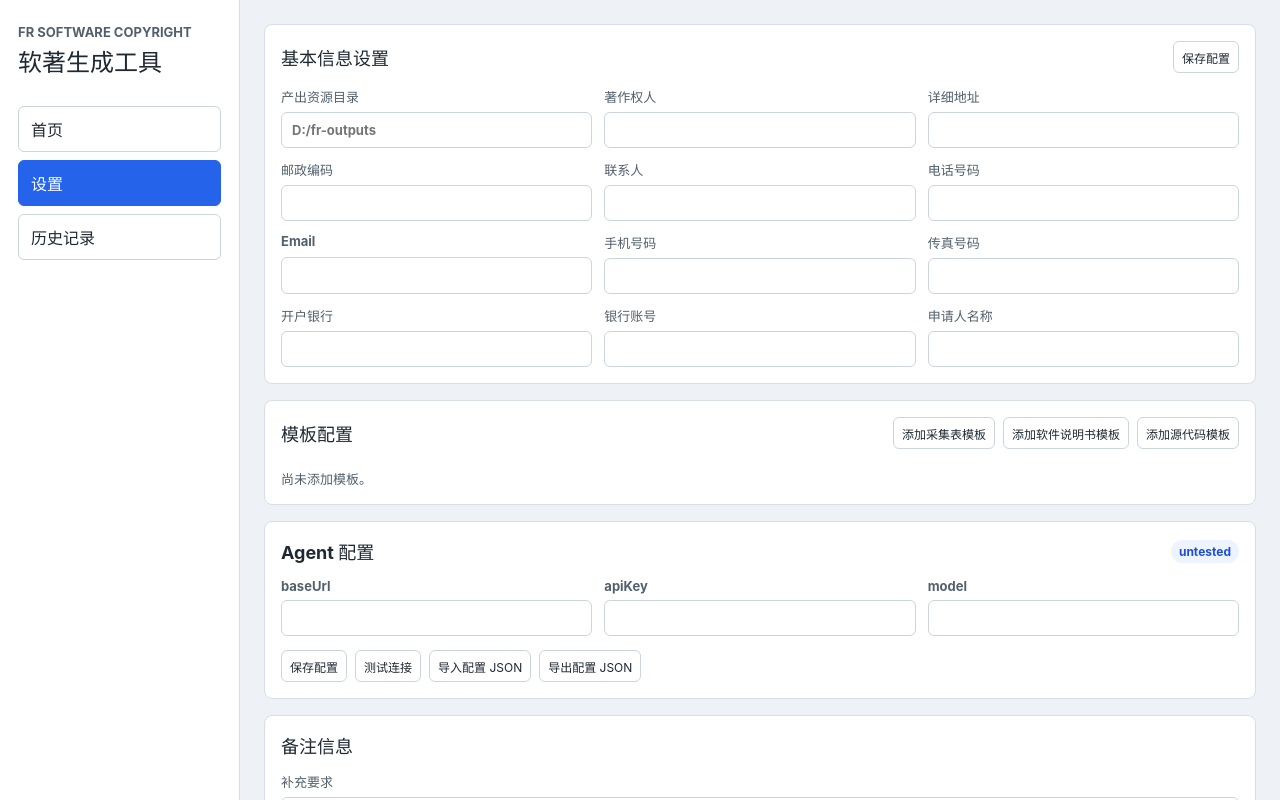
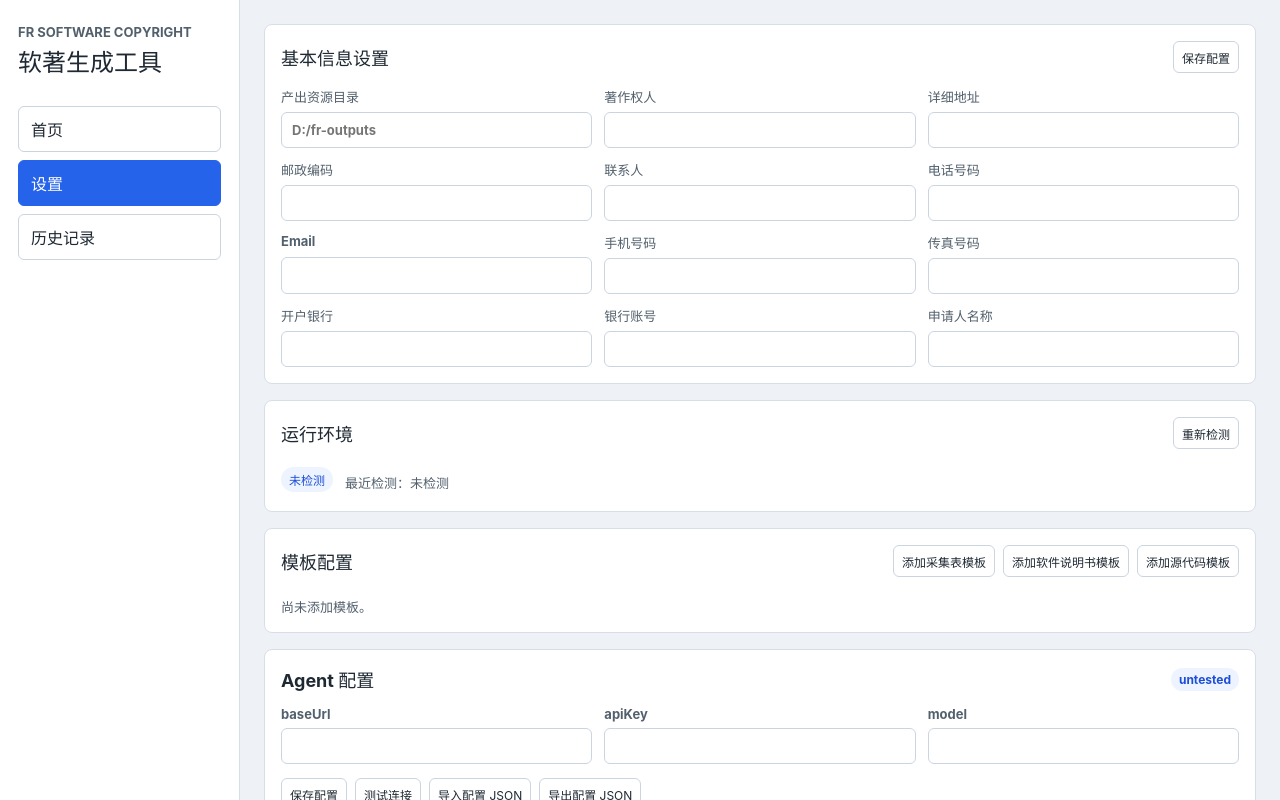
Before and after one commit to gaozongweipro/FRSoftwareCopyright, a Vue app: page / in a window 1280 px wide. Both pictures are taken after a click on the button "设置". Shown: the top 800 px of the page. Built offline with nearby package versions, Linux system fonts and the light colour scheme.

Commit message:
feat: show runtime environment in settings

```diff
--- a/src/components/SettingsView.vue
+++ b/src/components/SettingsView.vue
@@ -107,6 +107,34 @@ function importTemplate(template: TemplateConfig): void {
           <input v-model="store.settings.value.basic.applicantName" />
         </label>
       </div>
+    </section>
+
+    <section class="settings-section runtime-section">
+      <header>
+        <h2>运行环境</h2>
+        <button
+          data-test="refresh-runtime-status"
+          type="button"
+          @click="store.refreshRuntimeStatus"
+        >
+          重新检测
+        </button>
+      </header>
+      <div class="runtime-status">
+        <span class="status-pill">
+          {{ store.runtimeStatus.value?.label ?? '未检测' }}
+        </span>
+        <span class="muted-text">
+          最近检测：{{ store.runtimeStatus.value?.checkedAt ?? '未检测' }}
+        </span>
+      </div>
+      <p
+        v-for="issue in store.runtimeStatus.value?.issues ?? []"
+        :key="issue.code"
+        class="inline-error"
+      >
+        {{ issue.message }}
+      </p>
     </section>
 
     <section class="settings-section">
--- a/src/styles.css
+++ b/src/styles.css
@@ -381,6 +381,14 @@ h2 {
   gap: 12px;
 }
 
+.runtime-section .runtime-status {
+  display: flex;
+  flex-wrap: wrap;
+  gap: 8px 12px;
+  align-items: center;
+  min-height: 32px;
+}
+
 .settings-grid {
   display: grid;
   grid-template-columns: repeat(3, minmax(180px, 1fr));
```
Also changed, not shown: 1 other file (tests, documents, lock files or other folders).
